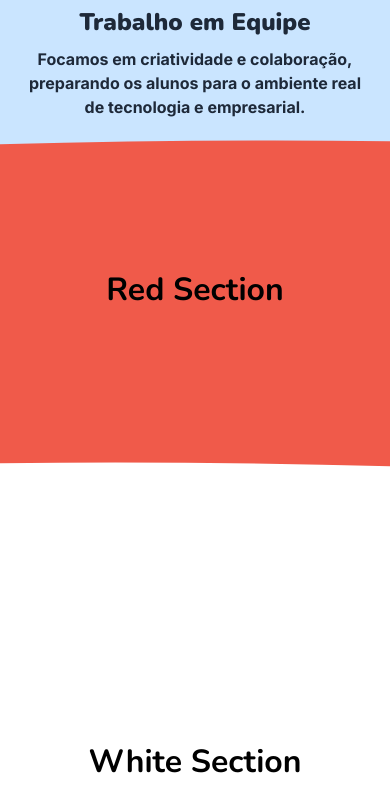
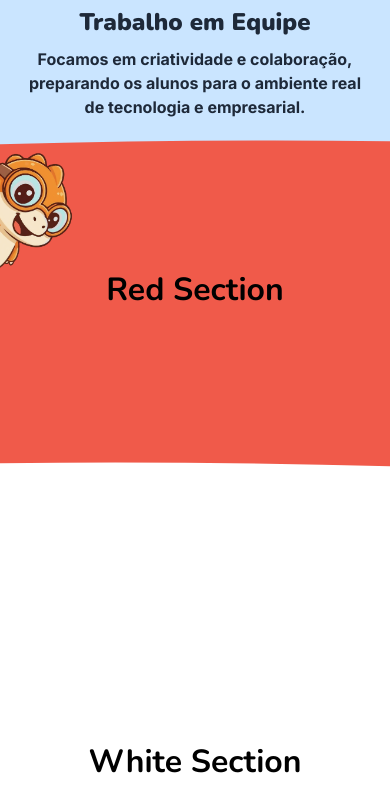
Before and after one commit to mpaaserrano/DKTesting, a React (Vite) app in the folder dionakids/: page / in a window 390 px wide. Shown: the part 6389-7200 px from the top of the page. Built offline with nearby package versions, Linux system fonts and the light colour scheme.

Commit message:
added dino

```diff
--- a/dionakids/src/components/sections/MethodologySection.css
+++ b/dionakids/src/components/sections/MethodologySection.css
@@ -30,3 +30,18 @@
     margin-top: 2%;
     text-align: center;
 }
+
+.methodology-mascot {
+    position: absolute;
+    left: 0;
+    top: 80%;
+    height: 600px;
+    z-index: -5;
+}
+
+@media (max-width: 768px) {
+    .methodology-mascot {
+        height: 200px;
+        top: 100%;
+    }
+}
--- a/dionakids/src/components/sections/MethodologySection.jsx
+++ b/dionakids/src/components/sections/MethodologySection.jsx
@@ -3,6 +3,7 @@ import "./MethodologySection.css";
 const Code = "/assets/methodology/code.png"
 const Puzzle = "/assets/methodology/puzzle.png"
 const Team = "/assets/methodology/team.png"
+const Dino = "/assets/methodology/dino-big.png"
 
 const MethodologySection = () => {
     return (
@@ -57,6 +58,12 @@ const MethodologySection = () => {
                 </Grid>
 
             </div>
+
+            <img
+                src={Dino}
+                alt="Dinossauro"
+                className="methodology-mascot"
+            />
         </section>
     );
 };
```
Also changed, not shown: dionakids/public/assets/methodology/dino-big.png (added), dionakids/public/assets/methodology/dino-medium.png (added).
